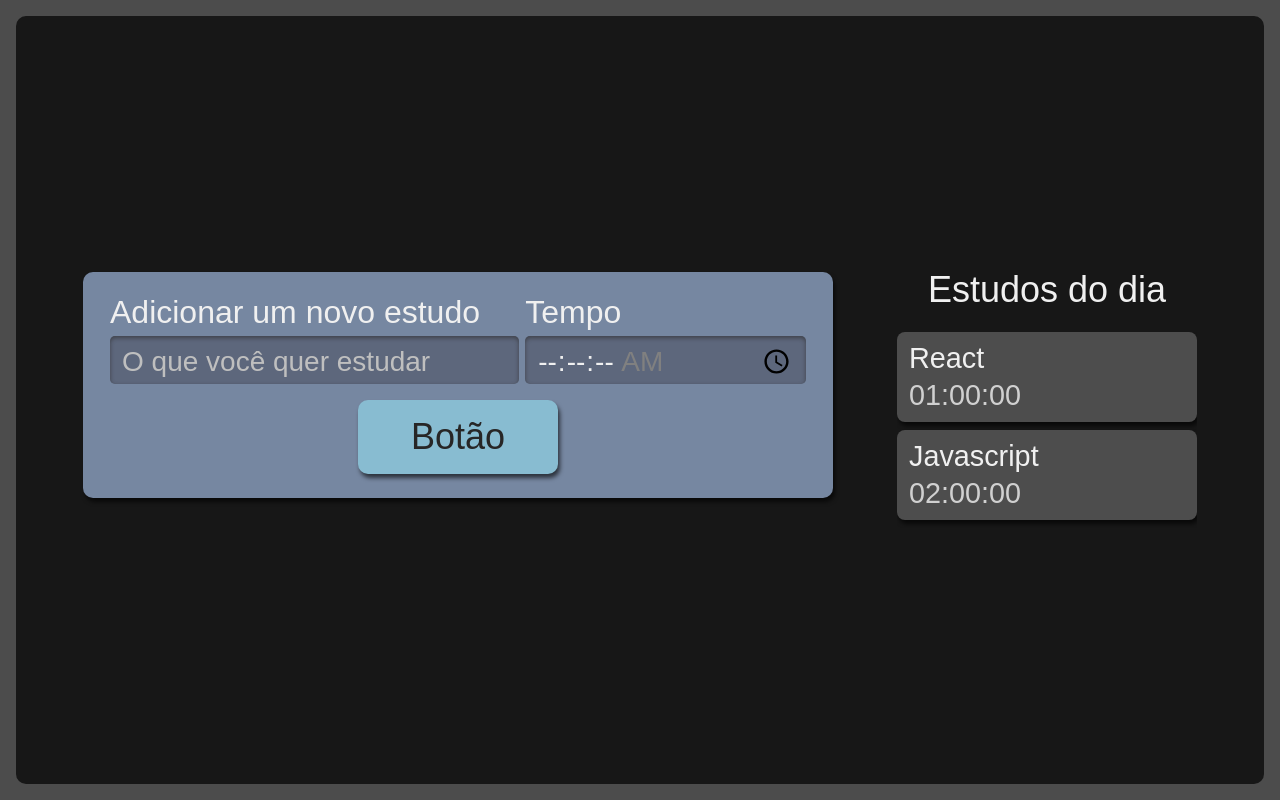
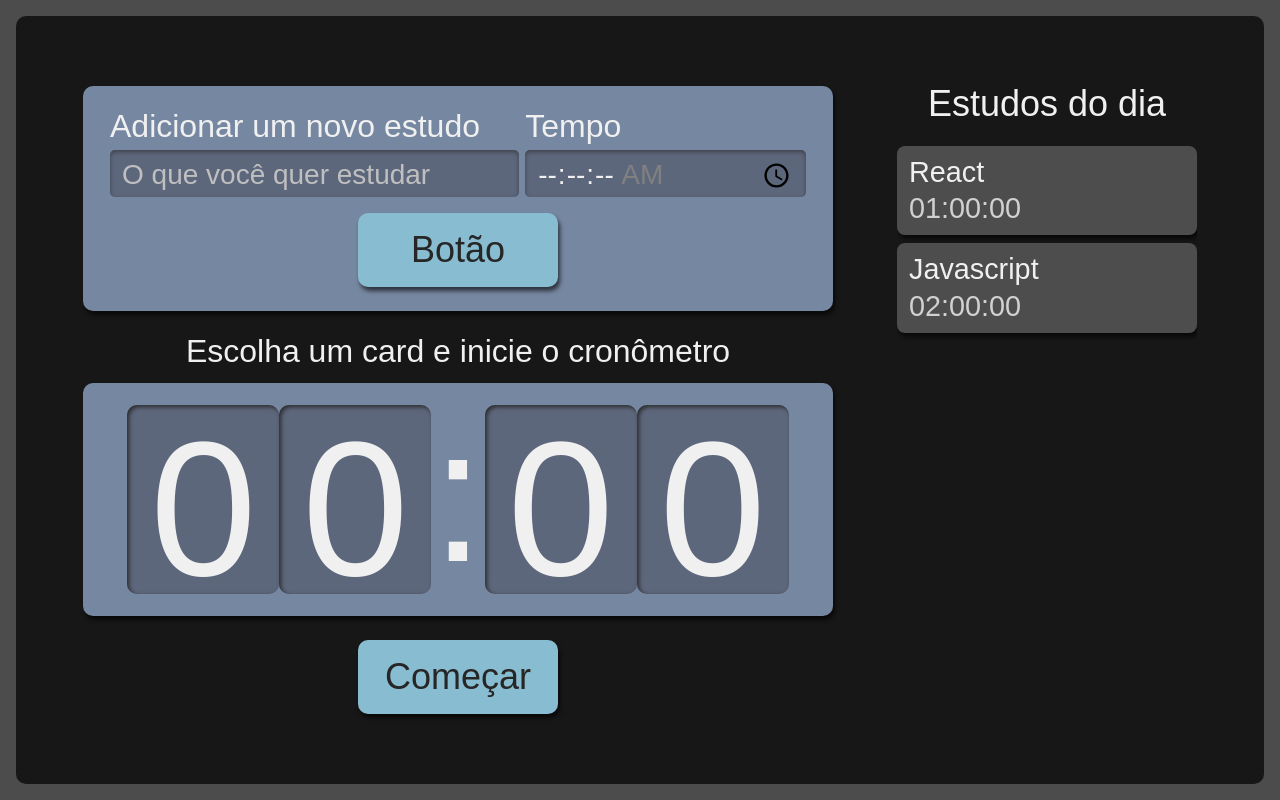
Before and after one commit to VictorIshizuka/App-Studies, a React (Vite) app: page / in a window 1280 px wide. Built offline with nearby package versions, Linux system fonts and the light colour scheme.

Commit message:
feat: created component stopwatch

```diff
--- a/src/components/Button/button.module.scss
+++ b/src/components/Button/button.module.scss
@@ -12,6 +12,7 @@
   &:active {
     background-color: #7CA6B7;
     box-shadow: 2px 2px 4px #0000009F inset;
+    cursor: auto;
   }
 }
 
--- /dev/null
+++ b/src/components/stopwatch/Clock/clock.module.scss
@@ -0,0 +1,26 @@
+
+
+
+.clockNumber {
+  display: flex;
+  justify-content: center;
+  background-color: #5D677C;
+  box-shadow: 2px 2px 4px #2B2B2B inset;
+  height: 3.6rem;
+  width: 3rem;
+  padding: 8px 4px;
+  border-radius: 10px;
+
+  @media screen and (min-width:1280px) {
+    height: 10.8rem;
+    width: 9rem;
+  }
+}
+
+.clockDivider {
+  height: 4.2rem;
+
+  @media screen and (min-width:1280px) {
+    height: 12.6rem;
+  }
+}
--- /dev/null
+++ b/src/components/stopwatch/Clock/index.tsx
@@ -0,0 +1,13 @@
+import style from "./clock.module.scss";
+
+export const Clock = () => {
+  return (
+    <>
+      <span className={style.clockNumber}>0</span>
+      <span className={style.clockNumber}>0</span>
+      <span className={style.clockDivider}>:</span>
+      <span className={style.clockNumber}>0</span>
+      <span className={style.clockNumber}>0</span>
+    </>
+  );
+};
--- /dev/null
+++ b/src/components/stopwatch/index.tsx
@@ -0,0 +1,15 @@
+import style from "./stopwatch.module.scss";
+import { Button } from "../Button";
+import { Clock } from "./Clock";
+
+export const StopWatch = () => {
+  return (
+    <div className={style.stopWatch}>
+      <p className={style.title}> Escolha um card e inicie o cronômetro </p>
+      <div className={style.clockWrapper}>
+        <Clock />
+      </div>
+      <Button className={style.button}>Começar</Button>
+    </div>
+  );
+};
--- /dev/null
+++ b/src/components/stopwatch/stopwatch.module.scss
@@ -0,0 +1,45 @@
+.stopWatch {
+  display: flex;
+  flex-direction: column;
+  align-items: center;
+  grid-area: cronometro;
+
+  .clockWrapper {
+    display: flex;
+    align-items: center;
+    justify-content: center;
+    background-color: #7687A1;
+    border-radius: 10px;
+    box-shadow: 2px 4px 4px #0000009F;
+    box-sizing: border-box;
+    font-size: 5rem;
+    margin-bottom: 24px;
+    padding: 16px 12px;
+    width: 100%;
+  }
+
+  .title {
+    font-size: 2rem;
+    padding-bottom: 1rem;
+  }
+
+
+
+  @media screen and (min-width:1280px) {
+
+    .clockWrapper{
+      font-size: 12rem;
+    }
+
+    p {
+      font-size: 2rem;
+    }
+
+    .button {
+      grid-column-start: span 2;
+      justify-self: center;
+      width: 200px;
+      font-size: 2.25rem;
+    }
+  }
+}
--- a/src/pages/App.tsx
+++ b/src/pages/App.tsx
@@ -1,5 +1,6 @@
 import { Form } from "../components/Form";
 import { List } from "../components/List";
+import { StopWatch } from "../components/stopwatch";
 import style from "./app.module.scss";
 
 const list = [
@@ -11,6 +12,7 @@
   return (
     <div className={style.AppStyle}>
       <Form />
+      <StopWatch />
       <List list={list} />
     </div>
   );
```
